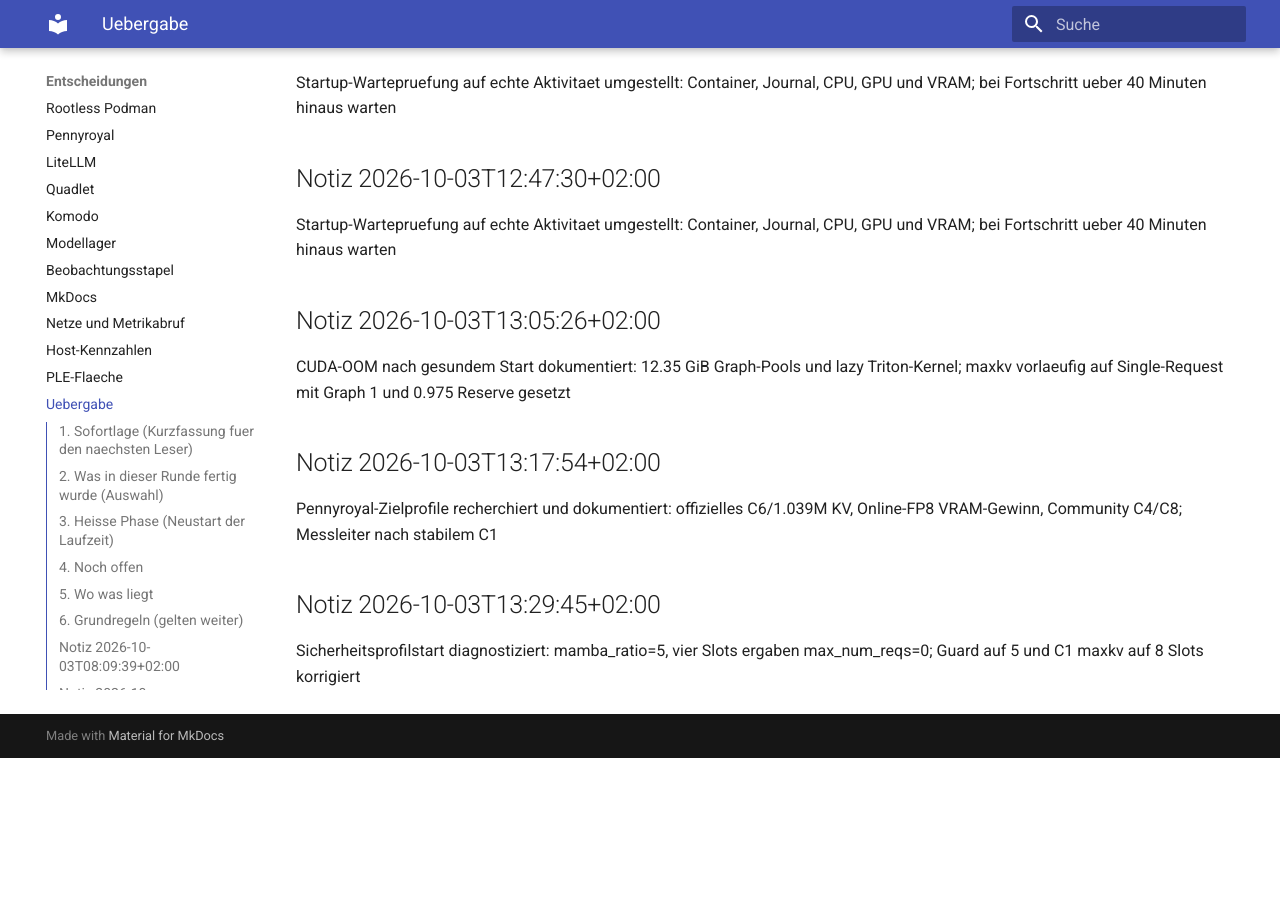
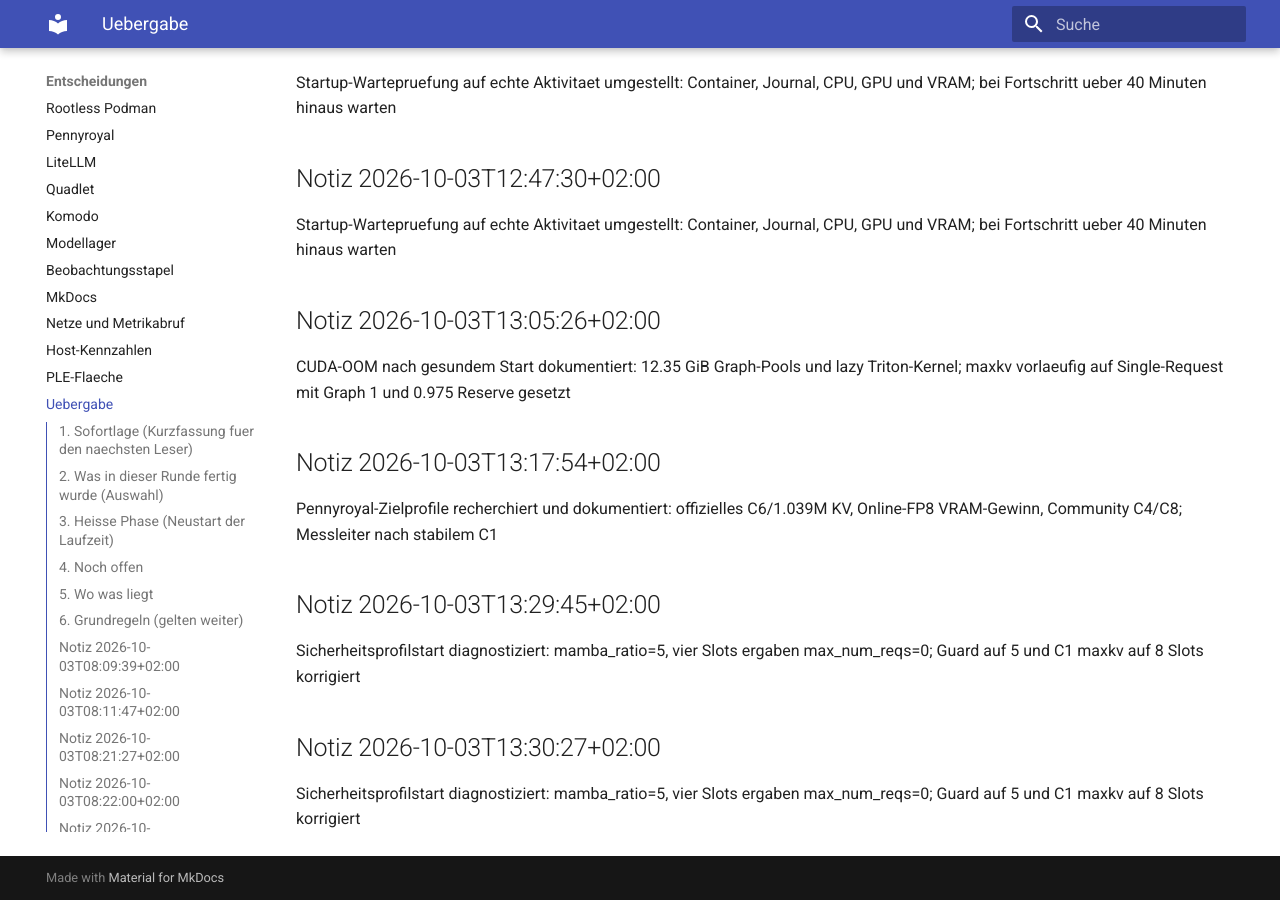
Before and after one commit to thomasdenk79-cyber/llm-infra-setup, an MkDocs documentation site: the page built from docs/HANDOFF.md, in a window 1280 px wide and 900 px high, scrolled down 8642 px. Built offline with MkDocs 1.6.1 and Material for MkDocs 9.7.7, drawn with Linux system fonts in a browser that asks for light colours; before the commit the page ends 9400 px from its top, so only the background shows below that; some of the changed text lies outside the part shown.

Commit message:
stand: 2026-10-03T13:30 gesichert (1 Dateien)

```diff
--- a/docs/HANDOFF.md
+++ b/docs/HANDOFF.md
@@ -1,4 +1,4 @@
-Zuletzt gesichert: 2026-10-03T13:29:45+02:00 durch `scripts/session-checkpoint.sh`
+Zuletzt gesichert: 2026-10-03T13:30:27+02:00 durch `scripts/session-checkpoint.sh`
 
 # Arbeitsstand und Uebergabe
 
@@ -361,3 +361,7 @@
 ## Notiz 2026-10-03T13:29:45+02:00
 
 Sicherheitsprofilstart diagnostiziert: mamba_ratio=5, vier Slots ergaben max_num_reqs=0; Guard auf 5 und C1 maxkv auf 8 Slots korrigiert
+
+## Notiz 2026-10-03T13:30:27+02:00
+
+Sicherheitsprofilstart diagnostiziert: mamba_ratio=5, vier Slots ergaben max_num_reqs=0; Guard auf 5 und C1 maxkv auf 8 Slots korrigiert
```
